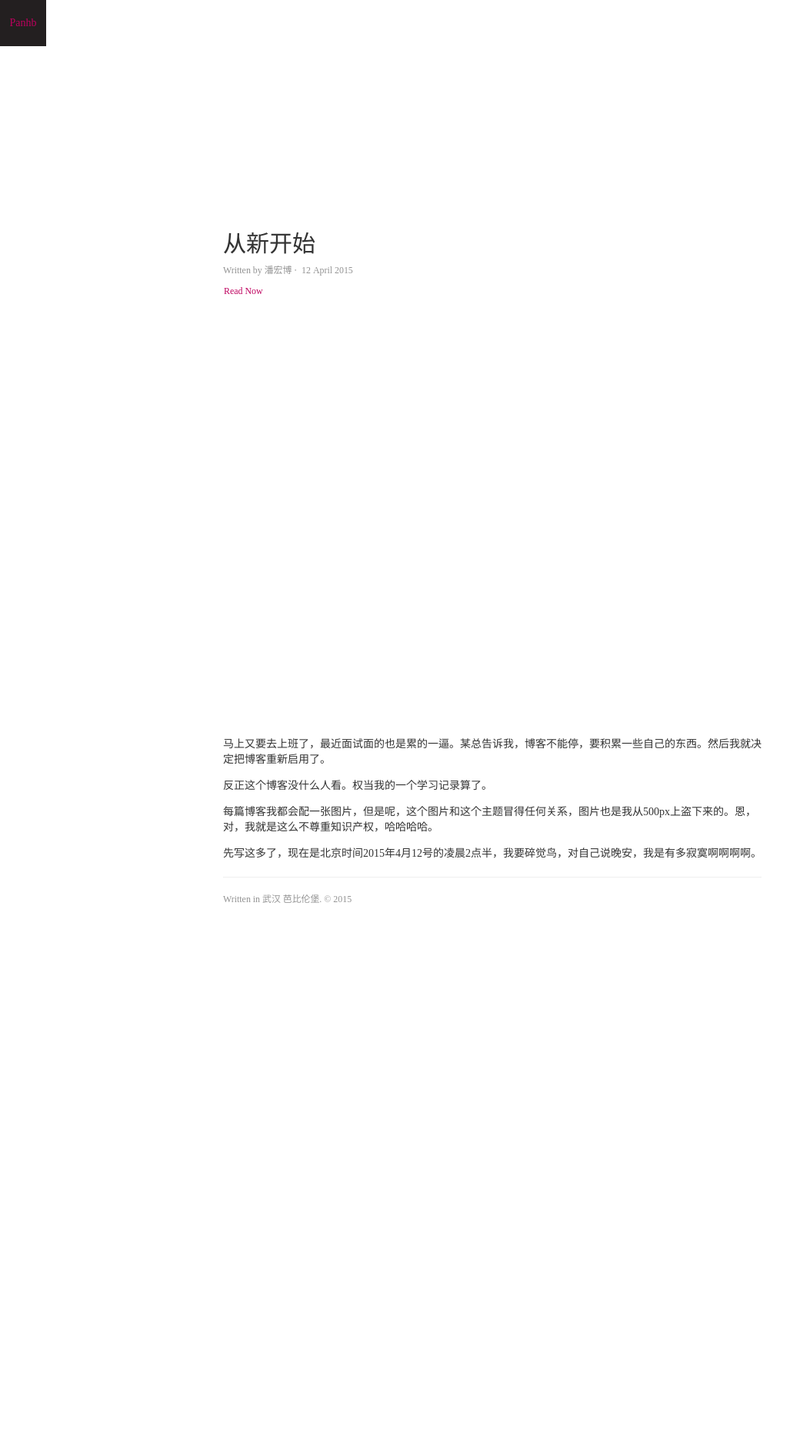
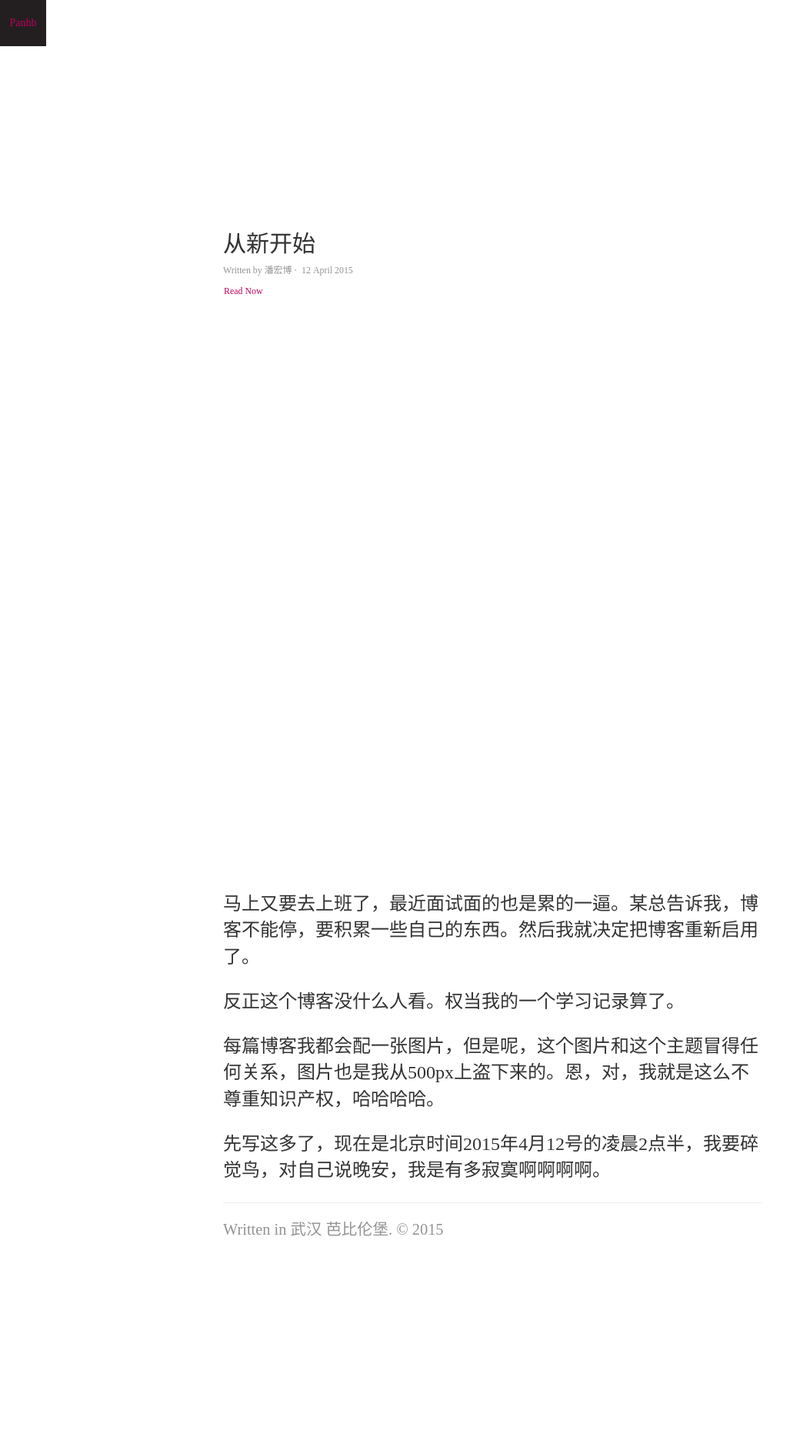
Before and after one commit to panhb/panhb.github.io, a Jekyll site: the page built from _posts/2015-04-12-new begin.md, in a window 1280 px wide. Shown: the whole page at 77% size, without its empty margins (0-1053 px from the left). Built offline with Jekyll 4.4.1, drawn with Linux system fonts in a browser that asks for light colours; comment, search, counter and statistics services are not loaded; before the commit the page ends 1329 px from its top, so only the background shows below that.

Commit message:
Update content.html

```diff
--- a/_layouts/content.html
+++ b/_layouts/content.html
@@ -17,7 +17,7 @@
           </div>
       </div>
   </div>
-  <div class="wrapper article" id="article">
+  <div class="wrapper article" id="article" style="font-size:24px;">
       <div class="cell">
           <div class="page">
 		  {{ content }}
```
